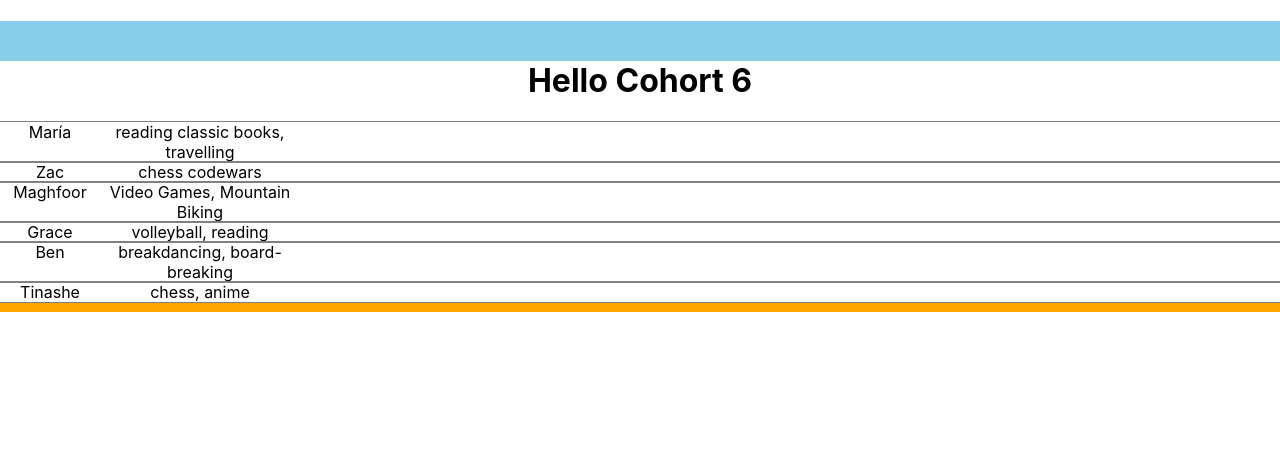
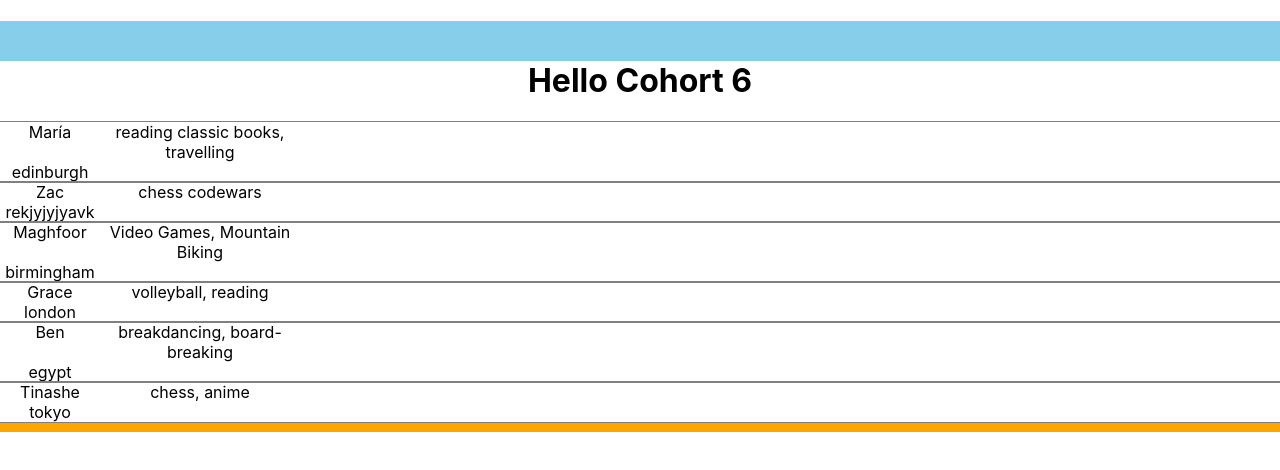
Before and after one commit to nbogie/c6-live-code-react-scholar-details-app, a React (Create React App) app: page / in a window 1280 px wide. Shown: the top 470 px of the page. Built offline with nearby package versions, Linux system fonts and the light colour scheme.

Commit message:
go to single scholar prop instead of all the props

```diff
--- a/src/App.js
+++ b/src/App.js
@@ -1,6 +1,5 @@
 import "./App.css";
-
-
+import React from "react"
 
 const scholarDetails = [
     {
@@ -36,15 +35,16 @@ const scholarDetails = [
 ];
 function App() {
 
+
     const detailsElements = [];
 
     for (let i = 0; i < scholarDetails.length; i++) {
         const scholar = scholarDetails[i];
-        const newElement = (<ScholarView
-            key={scholar.name}
-            name={scholar.name}
-            interests={scholar.interests}
-            location={scholar.location} />
+        const newElement = (
+            <ScholarView
+                scholar={scholar}
+                key={scholar.name}
+            />
         );
         detailsElements.push(newElement);
     }
@@ -56,14 +56,15 @@ function App() {
         </div>
     );
 }
-
 function ScholarView(props) {
+    const scholar = props.scholar;
 
     // console.log("what is my properties", props);
     return (
         <div className="scholar">
-            <div className="scholarName">{props.name}</div>
-            <div className="scholarInterests">{props.interests}</div>
+            <div className="scholarName">{scholar.name}</div>
+            <div className="scholarInterests">{scholar.interests}</div>
+            <div className="scholarLocation">{scholar.location}</div>
         </div>
     );
 }
```
